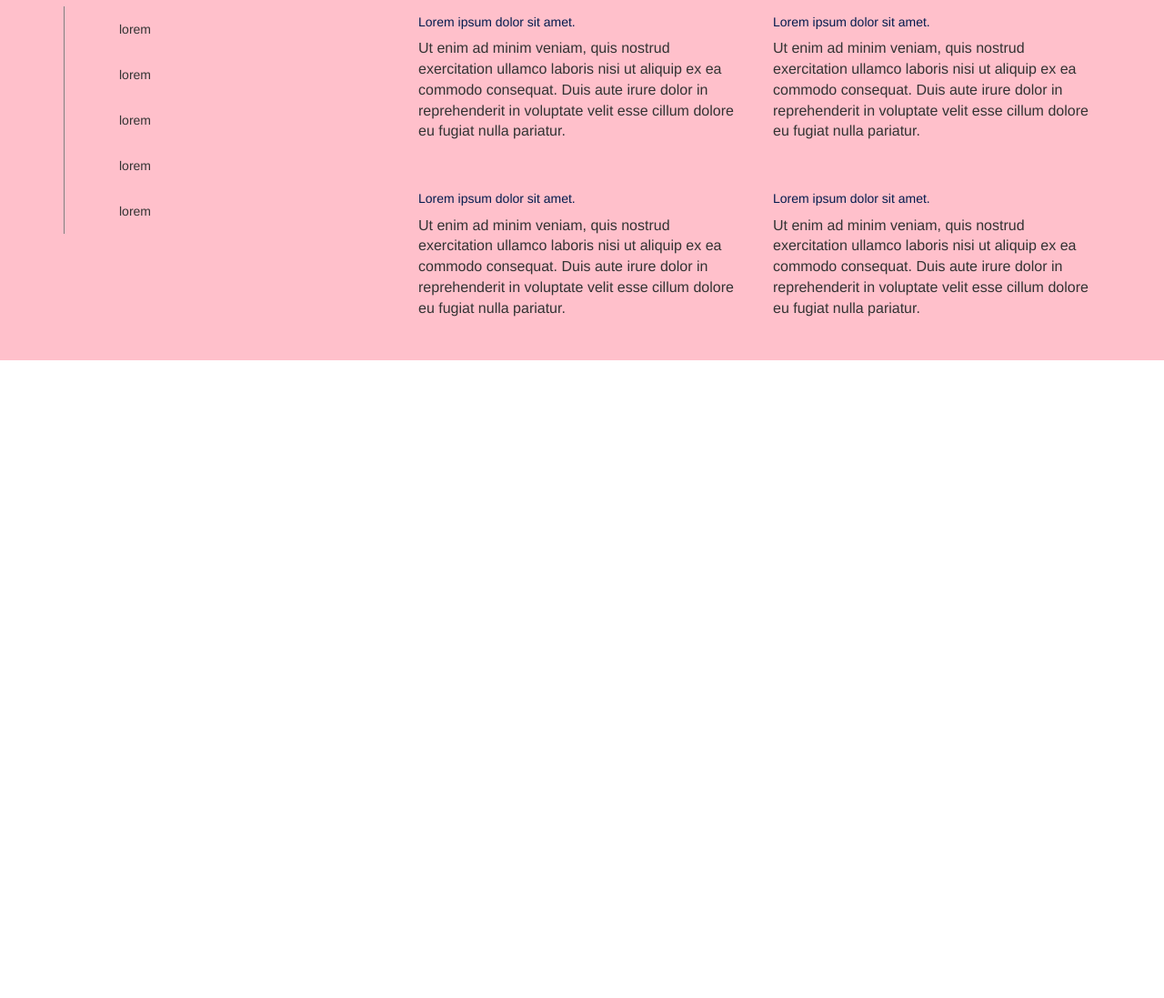
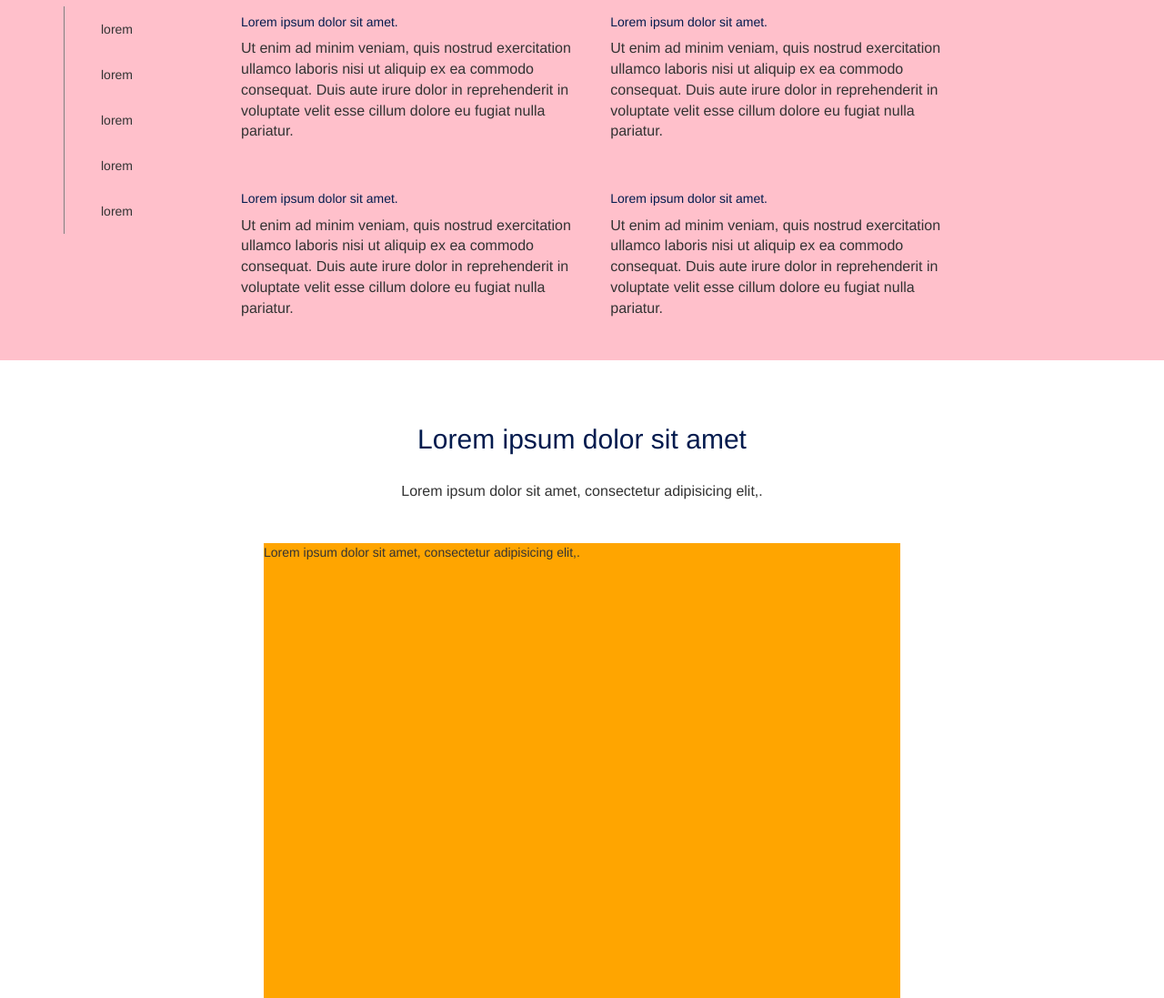
Before and after one commit to TMargherita/html-css-digitalocean, a plain HTML site: page index.html in a window 1280 px wide. Shown: the part 1006-2103 px from the top of the page at 91% size. Before the commit the page ends 1402 px from the top, so only its background shows below. Drawn offline with Linux system fonts and the light colour scheme.

Commit message:
inizio carrousel

```diff
--- a/css/style.css
+++ b/css/style.css
@@ -10,9 +10,13 @@
 .bg_grey {
   background-color: #f3f5f9;
 }
-
+.wrapper-small {
+  margin:auto;
+  max-width: 1170px;
+}
 /*typo*/
 h1 {
+
   color: #fff;
   font-size: 58px;
  }
@@ -43,6 +47,7 @@ p {
   font-size: 24px;
 }
 .link-color {
+  background-color: inherit;
   color: #0069ff;
 }
 
@@ -89,19 +94,16 @@ p {
   height: 300px;
   margin: auto;
   padding: 50px;
-  margin-top: 70px;
-  margin-bottom: 70px;
+  margin: 70px 0;
 }
 
 .titolo_jumbo {
-  margin: auto;
   color: #fff;
   font-weight: bold;
   margin-top: 70px;
 }
 
 .testo_jumbo {
-  margin: auto;
   color: #fff;
   margin: 20px 0;
 }
@@ -136,14 +138,22 @@ p {
 /*caselle testo*/
 .caselle-testo {
   height: 500px;
-
 }
 
 .lista-centrale {
   list-style: none;
   border-left: 1px solid grey;
+  margin-bottom: 15px;
 }
 
 .lista-centrale li {
-  padding: 15px 20px;
+  padding: 15px 0;
 }
+
+/*galleria*/
+.immagine_carrousel {
+  width: 700px;
+  height: 500px;
+  margin:auto;
+  background-color: orange;
+}
--- a/index.html
+++ b/index.html
@@ -32,9 +32,10 @@
             </div>
       <!--/menu-dx-->
       <!--hamburger-->
-            <div class="visible-md visible-sm"
+            <div class="visible-md visible-sm">
               <button type="button" class="btn btn-lg" aria-label="Right Align">
-                  <span class="glyphicon glyphicon-menu-hamburger" aria-hidden="true"></span></button>
+                <span class="glyphicon glyphicon-menu-hamburger" aria-hidden="true"></span>
+              </button>
             </div>
       <!--/hamburger-->
           </div>
@@ -53,6 +54,7 @@
               <div class="col-lg-6 col-md-5 col-sm-12">
                 <div class="form_white">
                   Lorem ipsum dolor sit amet, consectetur adipisicing elit, sed do eiusmod tempor incididunt ut labore et dolore magna aliqua. Ut enim ad minim veniam, quis nostrud exercitation ullamco laboris nisi ut aliquip ex ea commodo consequat.
+                </div>
               </div>
             </div>
           </div>
@@ -122,8 +124,11 @@
               <p class="medium-p text-center">Lorem ipsum dolor sit amet, consectetur adipisicing elit, sed do eiusmod tempor incididunt ut labore et dolore magna aliqua. </p>
             </div>
           </div>
+        </div>
+        <div class="wrapper-small">
+          <div class="container-fluid">
             <div class="row">
-            <div class="col-lg-4 cl-md-6 col-xs-12">
+              <div class="col-lg-2 col-sm-2 col-xs-12">
                 <ul class="lista-centrale">
                   <li>lorem</li>
                   <li>lorem</li>
@@ -132,27 +137,43 @@
                   <li>lorem</li>
                 </ul>
               </div>
-            <div class="col-lg-8 col-md-6 col-xs-12">
+              <div class="col-lg-10 col-sm-10 col-xs-12">
                 <div class="row">
-                <div class="col-lg-6 col-md-6 col-sm-12">
+                  <div class="col-lg-5 col-sm-5 col-xs-12">
                     <h5 class="dark-blue">Lorem ipsum dolor sit amet.</h5>
                     <p>Ut enim ad minim veniam, quis nostrud exercitation ullamco laboris nisi ut aliquip ex ea commodo consequat. Duis aute irure dolor in reprehenderit in voluptate velit esse cillum dolore eu fugiat nulla pariatur.</p>
                   </div>
-                <div class="col-lg-6 col-md-6 col-sm-12">
+                  <div class="col-lg-5 col-sm-5 col-xs-12">
                     <h5 class="dark-blue">Lorem ipsum dolor sit amet.</h5>
                     <p>Ut enim ad minim veniam, quis nostrud exercitation ullamco laboris nisi ut aliquip ex ea commodo consequat. Duis aute irure dolor in reprehenderit in voluptate velit esse cillum dolore eu fugiat nulla pariatur.</p>
                   </div>
                 </div>
                 <div class="row">
-                <div class="col-lg-6 col-sm-12">
+                  <div class="col-lg-5 col-sm-5 col-xs-12">
                     <h5 class="dark-blue">Lorem ipsum dolor sit amet.</h5>
                     <p>Ut enim ad minim veniam, quis nostrud exercitation ullamco laboris nisi ut aliquip ex ea commodo consequat. Duis aute irure dolor in reprehenderit in voluptate velit esse cillum dolore eu fugiat nulla pariatur.</p>
                   </div>
-                <div class="col-lg-6 col-sm-12">
+                  <div class="col-lg-5 col-sm-5 col-xs-12">
                     <h5 class="dark-blue">Lorem ipsum dolor sit amet.</h5>
                     <p>Ut enim ad minim veniam, quis nostrud exercitation ullamco laboris nisi ut aliquip ex ea commodo consequat. Duis aute irure dolor in reprehenderit in voluptate velit esse cillum dolore eu fugiat nulla pariatur.</p>
                   </div>
                 </div>
+              </div>
+            </div>
+          </div>
+        </div>
+      </section>
+      <section id="galleria">
+        <div class="container">
+          <div class="row">
+            <div class="col-lg-12 ">
+              <h2 class="dark-blue text-center">Lorem ipsum dolor sit amet</h2>
+              <p class="mediu-p text-center">Lorem ipsum dolor sit amet, consectetur adipisicing elit,.</p>
+            </div>
+          </div>
+          <div class="row">
+            <div class="col-lg-12">
+              <div class="immagine_carrousel">Lorem ipsum dolor sit amet, consectetur adipisicing elit,.</div>
             </div>
           </div>
         </div>
```
Lines whose indentation alone changed are shown as unchanged.
